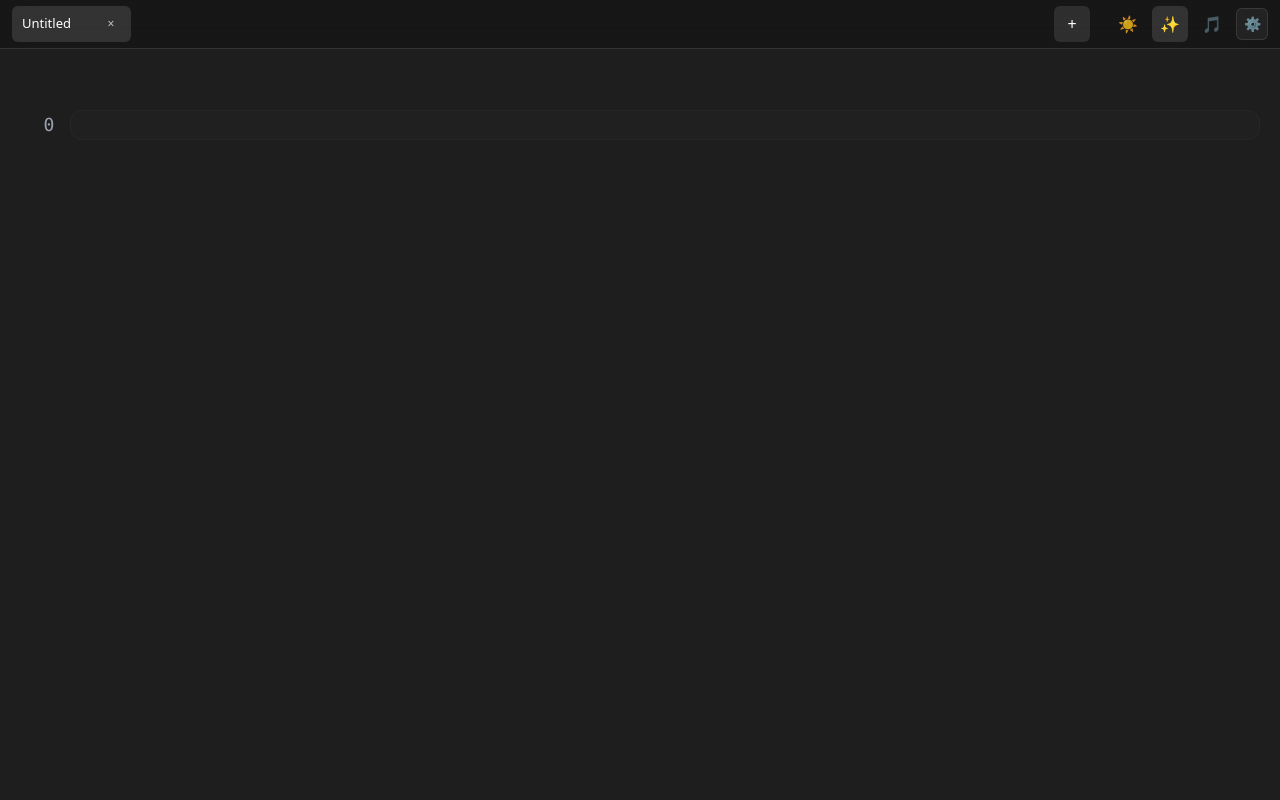
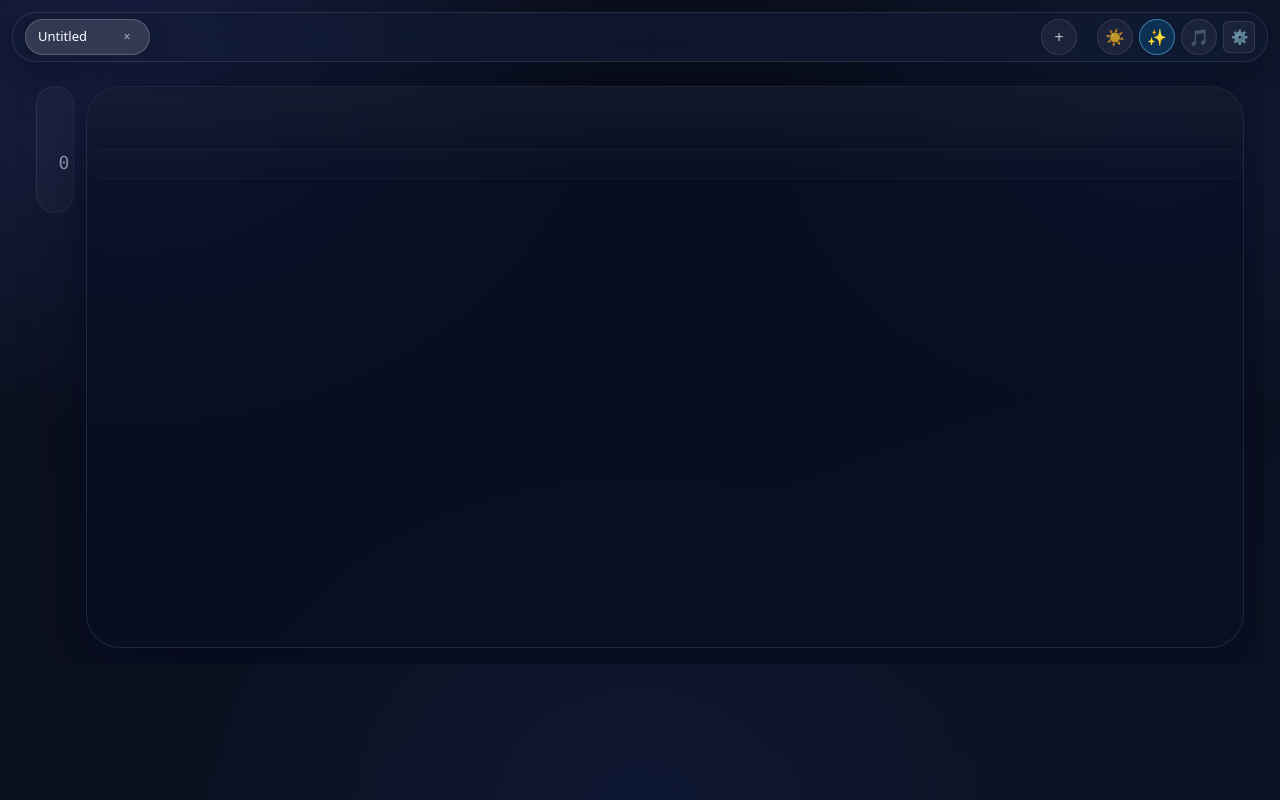
Before and after one commit to ClayTheMisfit/rhyme-lines, a Next.js app: page / in a window 1280 px wide. Built offline with nearby package versions, Linux system fonts and the light colour scheme.

Commit message:
Restyle editor shell with premium layered dark surfaces

```diff
--- a/src/app/globals.css
+++ b/src/app/globals.css
@@ -67,6 +67,7 @@
   --rl-muted: rgba(255, 255, 255, 0.62);
   --rl-border: rgba(255, 255, 255, 0.13);
   --rl-accent: rgba(56, 189, 248, 0.85);
+  --rl-surface-shadow: 0 30px 80px rgba(2, 8, 24, 0.48), 0 12px 28px rgba(8, 15, 36, 0.35);
 }
 
 /* Editor-specific variables */
@@ -77,6 +78,41 @@
 /* ----- Custom styles below ----- */
 
 @layer components {
+  .rl-surface-glass {
+    @apply border border-white/10 bg-white/6 backdrop-blur-xl;
+    box-shadow: var(--rl-surface-shadow);
+  }
+
+  .rl-surface-primary {
+    @apply rounded-[32px] border border-white/10 bg-white/6 backdrop-blur-xl;
+    box-shadow: var(--rl-surface-shadow);
+  }
+
+  .rl-surface-secondary {
+    @apply rounded-[26px] border border-white/10 bg-white/6 backdrop-blur-xl;
+    box-shadow: var(--rl-surface-shadow);
+  }
+
+  .rl-pill {
+    @apply inline-flex items-center rounded-full border border-white/10 bg-white/6 px-3 py-1 text-[11px] font-medium text-white/72 transition-colors;
+  }
+
+  .rl-pill[data-active="true"] {
+    @apply border-sky-300/45 bg-sky-400/18 text-sky-100;
+  }
+
+  .rl-pill:hover {
+    @apply bg-white/10 text-white;
+  }
+
+  .rl-micro-label {
+    @apply text-[10px] font-semibold uppercase tracking-[0.22em] text-white/45;
+  }
+
+  .rl-action-btn {
+    @apply inline-flex h-9 w-9 items-center justify-center rounded-full border border-white/10 bg-white/5 text-white/72 transition-all duration-150 hover:bg-white/12 hover:text-white focus-visible:outline-none focus-visible:ring-2 focus-visible:ring-sky-300/60;
+  }
+
   /* Subtle, compact syllable badge */
   .syllable-badge {
     @apply pointer-events-none select-none rounded-full bg-muted/70 text-muted-foreground ring-1 ring-border/50 shadow-sm;
@@ -144,15 +180,30 @@ html, body, #__next {
 }
 body {
   margin: 0;
+  position: relative;
 }
 
 /* Page background to match editor */
 body.bg-black {
-  background-color: #1e1e1e;  /* Same as editor background */
+  background-color: #0b1020;
+  color: rgba(255, 255, 255, 0.92);
 }
 
 body.bg-white {
   background-color: #ffffff;  /* Clean white for light theme */
+}
+
+body.bg-black::before {
+  content: '';
+  position: fixed;
+  inset: 0;
+  pointer-events: none;
+  z-index: -1;
+  background:
+    radial-gradient(45rem 35rem at 10% 8%, rgba(88, 108, 255, 0.18), transparent 66%),
+    radial-gradient(34rem 26rem at 90% 16%, rgba(56, 92, 190, 0.14), transparent 70%),
+    radial-gradient(36rem 28rem at 50% 100%, rgba(33, 59, 138, 0.16), transparent 76%),
+    linear-gradient(160deg, #0a0f1b 0%, #0b1020 52%, #0c1224 100%);
 }
 
 /* Editor line break preservation */
@@ -192,9 +243,11 @@ body.bg-white {
 
 /* Dark theme editor styling */
 body.bg-black .editor-surface {
-  background-color: #1e1e1e;  /* Rich dark gray background */
-  color: #d4d4d4;             /* High readability text color */
+  background-color: rgba(8, 15, 35, 0.7);
+  color: #dbe5ff;
   transition: background-color 150ms ease;
+  border: 1px solid rgba(255, 255, 255, 0.1);
+  box-shadow: var(--rl-surface-shadow);
 }
 
 body.bg-black .rl-editor {
@@ -296,6 +349,8 @@ body.bg-white .editor-surface {
   --rl-editor-pad-x: var(--rl-pad-inline);
   --rl-gutter-w: var(--rl-gutter-width);
   --rl-highlight-inset: 0.25rem;
+  border-radius: 34px;
+  overflow: hidden;
 }
 
 body.bg-white .rl-editor {
@@ -326,7 +381,7 @@ body.bg-white .rl-editor .line {
 .rl-editor .line {
   position: relative;
   z-index: 1;
-  border-radius: 6px;
+  border-radius: 10px;
   padding: var(--rl-line-pad-y) 0.25rem;
   margin: 0;
   transition: background-color 0.2s ease, color 0.2s ease;
@@ -352,6 +407,9 @@ body.bg-white .rl-editor .line {
   text-align: right;
   pointer-events: none;
   user-select: none;
+  border-radius: 20px;
+  background: rgba(255, 255, 255, 0.03);
+  border: 1px solid rgba(255, 255, 255, 0.08);
 }
 
 .gutterMirror-light {
@@ -359,7 +417,7 @@ body.bg-white .rl-editor .line {
 }
 
 .gutterMirror-dark {
-  color: #9ca3af; /* gray-400 */
+  color: rgba(203, 213, 235, 0.72);
 }
 
 /* Custom scrollbar styles */
@@ -392,7 +450,7 @@ body.bg-white .rl-editor .line {
 /* Thin themed scrollbar for rhyme suggestions panel */
 .thin-scrollbar {
   scrollbar-width: thin; /* Firefox */
-  scrollbar-color: hsl(220 13% 46%) transparent; /* gray-500 */
+  scrollbar-color: rgba(148, 163, 184, 0.48) transparent;
 }
 
 .thin-scrollbar::-webkit-scrollbar {
@@ -404,12 +462,12 @@ body.bg-white .rl-editor .line {
 }
 
 .thin-scrollbar::-webkit-scrollbar-thumb {
-  background: hsl(220 13% 46%); /* gray-500 */
+  background: rgba(148, 163, 184, 0.45);
   border-radius: 9999px;
 }
 
 .thin-scrollbar::-webkit-scrollbar-thumb:hover {
-  background: hsl(220 9% 46%); /* gray-600 */
+  background: rgba(148, 163, 184, 0.62);
 }
 
 /* Slider styling for editor settings */
--- a/src/app/layout.tsx
+++ b/src/app/layout.tsx
@@ -12,10 +12,10 @@ export const metadata: Metadata = {
 export default function RootLayout({ children }: { children: ReactNode }) {
   return (
     <html lang="en" suppressHydrationWarning>
-      <body className="antialiased bg-black text-white min-h-screen flex flex-col font-sans">
+      <body className="min-h-screen flex-col bg-black text-white antialiased font-sans">
         <Providers>
           <TopBar />
-          <main className="flex-1 flex min-h-0" style={{ paddingTop: 'var(--header-height, 48px)' }}>
+          <main className="flex min-h-0 flex-1" style={{ paddingTop: 'calc(var(--header-height, 48px) + 1rem)' }}>
             {children}
           </main>
         </Providers>
--- a/src/components/Editor.tsx
+++ b/src/components/Editor.tsx
@@ -994,7 +994,7 @@ const Editor = forwardRef<EditorHandle, EditorProps>(function Editor(
   )
 
   return (
-    <div className="flex w-full h-full">
+    <div className="flex h-full w-full">
       {/* Editor + overlay */}
       <div
         ref={containerRef}
@@ -1005,7 +1005,7 @@ const Editor = forwardRef<EditorHandle, EditorProps>(function Editor(
           maxWidth: 'calc(100% - var(--panel-right-offset, 0px))',
         }}
       >
-        <div className="editor-root relative">
+        <div className="editor-root relative py-3 md:py-4">
           <div className="rl-editor-grid">
             <LineTotalsOverlay
               lineTotals={lineTotals}
@@ -1015,6 +1015,7 @@ const Editor = forwardRef<EditorHandle, EditorProps>(function Editor(
             />
 
             <div ref={textColRef} className="editor-surface relative min-h-[70vh]">
+              <div className="pointer-events-none absolute inset-x-0 top-0 z-[1] h-20 bg-gradient-to-b from-white/[0.05] to-transparent" aria-hidden="true" />
               {/* Layer contract: highlight (z-0, inert) sits below text; badges (z-20, inert) float above; editable layer owns all focus. */}
               <div
                 className="pointer-events-none absolute inset-0 z-10"
--- a/src/components/EditorShell.tsx
+++ b/src/components/EditorShell.tsx
@@ -193,7 +193,7 @@ export default function EditorShell() {
   )
 
   return (
-    <div ref={shellRef} className="relative flex h-full w-full flex-col">
+    <div ref={shellRef} className="relative flex h-full w-full flex-col px-3 pb-3 pt-1 md:px-4 md:pb-4">
       {!ready ? (
         <div className="flex h-full w-full flex-1 min-h-0" aria-hidden />
       ) : (
--- a/src/components/TopBar.tsx
+++ b/src/components/TopBar.tsx
@@ -160,7 +160,7 @@ export default function TopBar() {
     <header
       ref={headerRef}
       data-testid="editor-header"
-      className="fixed left-0 right-0 top-0 flex min-h-12 items-center justify-between gap-3 border-b border-[color:var(--rl-border)] bg-black/22 px-3 py-1.5 backdrop-blur-lg"
+      className="fixed left-3 right-3 top-3 flex min-h-12 items-center justify-between gap-3 rounded-[24px] border border-white/10 bg-[#111a34]/68 px-3 py-1.5 shadow-[0_16px_40px_rgba(3,8,23,0.45)] backdrop-blur-xl"
       style={{ zIndex: layers.topBar }}
     >
       <div className="min-w-0 flex-1">
@@ -181,7 +181,7 @@ export default function TopBar() {
             <Tooltip>
               <TooltipTrigger asChild>
                 <span
-                  className="inline-flex h-9 w-9 items-center justify-center rounded-md text-sm text-rose-300 ring-1 ring-rose-300/45"
+                  className="inline-flex h-9 w-9 items-center justify-center rounded-full border border-rose-300/45 bg-rose-500/12 text-sm text-rose-300"
                   aria-label={`Save failed${lastError ? `: ${lastError}` : ''}`}
                 >
                   !
@@ -198,7 +198,7 @@ export default function TopBar() {
           whileTap={{ scale: 0.97 }}
           transition={{ duration: 0.12 }}
           onClick={toggleTheme}
-          className="inline-flex h-9 w-9 items-center justify-center rounded-md text-base text-white/80 transition-colors duration-100 hover:bg-white/8 hover:text-white focus-visible:outline-none focus-visible:ring-2 focus-visible:ring-white/45"
+          className="rl-action-btn text-base"
           title="Toggle theme"
           aria-label="Toggle theme"
         >
@@ -212,8 +212,8 @@ export default function TopBar() {
           transition={{ duration: 0.12 }}
           onClick={toggleRhymeDecorations}
           className={cx(
-            'inline-flex h-9 w-9 items-center justify-center rounded-md text-base transition duration-100 focus-visible:outline-none focus-visible:ring-2 focus-visible:ring-white/45',
-            showRhymeDecorations ? 'bg-white/12 text-white' : 'text-white/80 hover:bg-white/8 hover:text-white'
+            'rl-action-btn text-base',
+            showRhymeDecorations && 'border-sky-300/45 bg-sky-500/18 text-sky-100'
           )}
           title={showRhymeDecorations ? 'Hide rhyme highlights' : 'Show rhyme highlights'}
           aria-label={showRhymeDecorations ? 'Hide rhyme highlights' : 'Show rhyme highlights'}
@@ -229,8 +229,8 @@ export default function TopBar() {
           transition={{ duration: 0.12 }}
           onClick={togglePanel}
           className={cx(
-            'inline-flex h-9 w-9 items-center justify-center rounded-md text-base transition duration-100 focus-visible:outline-none focus-visible:ring-2 focus-visible:ring-white/45',
-            panelVisible ? 'bg-white/12 text-white' : 'text-white/80 hover:bg-white/8 hover:text-white'
+            'rl-action-btn text-base',
+            panelVisible && 'border-sky-300/45 bg-sky-500/18 text-sky-100'
           )}
           title={panelVisible ? 'Hide rhyme panel' : 'Show rhyme panel'}
           aria-label={panelVisible ? 'Hide rhyme panel' : 'Show rhyme panel'}
--- a/src/components/panels/DockablePanel.tsx
+++ b/src/components/panels/DockablePanel.tsx
@@ -31,7 +31,7 @@ type Props = {
 }
 
 const headerButtonClass =
-  "inline-flex h-8 w-8 items-center justify-center rounded-md text-sm leading-none text-slate-500 transition-colors hover:bg-slate-100 hover:text-slate-900 focus-visible:outline-none focus-visible:ring-2 focus-visible:ring-sky-400/70 focus-visible:ring-offset-2 focus-visible:ring-offset-white motion-reduce:transition-none dark:text-slate-300 dark:hover:bg-white/10 dark:hover:text-slate-100 dark:focus-visible:ring-offset-slate-900"
+  "inline-flex h-8 w-8 items-center justify-center rounded-full border border-white/10 bg-white/5 text-sm leading-none text-white/70 transition-colors hover:bg-white/12 hover:text-white focus-visible:outline-none focus-visible:ring-2 focus-visible:ring-sky-300/60 motion-reduce:transition-none"
 
 export function DockablePanel({
   title,
@@ -51,9 +51,9 @@ export function DockablePanel({
   panelProps,
 }: Props) {
   const header = (
-    <div className="flex h-11 items-center justify-between border-b border-slate-200/60 bg-white/70 px-2 backdrop-blur dark:border-slate-700/60 dark:bg-slate-900/70">
+    <div className="flex h-12 items-center justify-between border-b border-white/10 bg-[#0d1732]/72 px-3 backdrop-blur">
       <div
-        className="rhyme-panel-drag-handle px-2 text-[11px] font-semibold uppercase tracking-wide text-slate-500/90 dark:text-slate-300/80 cursor-move select-none"
+        className="rhyme-panel-drag-handle rl-micro-label cursor-move select-none px-1.5"
         aria-label="Move rhyme panel"
       >
         {title}
@@ -79,7 +79,7 @@ export function DockablePanel({
   )
 
   const basePanelClasses =
-    "border border-slate-200/60 rounded-xl shadow-xl bg-white text-slate-900 flex flex-col dark:border-slate-700/60 dark:bg-slate-900 dark:text-slate-100" +
+    "flex flex-col rounded-[30px] border border-white/10 bg-[#0a142d]/72 text-white shadow-[0_24px_56px_rgba(2,8,24,0.52)] backdrop-blur-xl" +
     (className ? ` ${className}` : "")
   const panelClasses = panelProps?.className
     ? `${basePanelClasses} ${panelProps.className}`
--- a/src/components/tabs/TabBar.tsx
+++ b/src/components/tabs/TabBar.tsx
@@ -81,8 +81,10 @@ export function TabBar({ tabs, activeTabId, saveStatus, onNew, onSelect, onClose
                 role="tab"
                 aria-selected={isActive}
                 className={cx(
-                  'group relative flex min-h-9 items-center gap-2 rounded-md px-2.5 py-1 text-[13px] transition-colors whitespace-nowrap focus-visible:outline-none focus-visible:ring-2 focus-visible:ring-white/45',
-                  isActive ? 'bg-white/12 text-white' : 'text-white/70 hover:bg-white/6',
+                  'group relative flex min-h-9 items-center gap-2 rounded-full border px-3 py-1 text-[13px] transition-colors whitespace-nowrap focus-visible:outline-none focus-visible:ring-2 focus-visible:ring-sky-300/60',
+                  isActive
+                    ? 'border-white/18 bg-white/14 text-white shadow-[0_8px_20px_rgba(0,0,0,0.22)]'
+                    : 'border-transparent text-white/65 hover:border-white/10 hover:bg-white/7',
                   tab.isDirty && !isActive && 'text-white/85'
                 )}
                 onClick={() => onSelect(tab.id)}
@@ -91,7 +93,7 @@ export function TabBar({ tabs, activeTabId, saveStatus, onNew, onSelect, onClose
                 {isEditing ? (
                   <input
                     ref={inputRef}
-                    className="w-32 rounded bg-white/10 px-1 py-0.5 text-[13px] outline-none ring-1 ring-white/30"
+                    className="w-32 rounded-full border border-white/18 bg-white/8 px-2 py-0.5 text-[13px] outline-none"
                     value={draftTitle}
                     onChange={(event) => setDraftTitle(event.target.value)}
                     onBlur={commitRename}
@@ -123,7 +125,7 @@ export function TabBar({ tabs, activeTabId, saveStatus, onNew, onSelect, onClose
                 <span
                   role="button"
                   aria-label={`Close tab ${tab.title}`}
-                  className="ml-1 inline-flex h-5 w-5 items-center justify-center rounded-full text-xs text-white/70 transition hover:bg-white/10"
+                  className="ml-1 inline-flex h-5 w-5 items-center justify-center rounded-full text-xs text-white/60 transition hover:bg-white/12 hover:text-white"
                   onClick={(event) => {
                     event.stopPropagation()
                     onClose(tab.id)
@@ -139,7 +141,7 @@ export function TabBar({ tabs, activeTabId, saveStatus, onNew, onSelect, onClose
 
       <button
         type="button"
-        className="inline-flex h-9 w-9 items-center justify-center rounded-md bg-white/10 text-base text-white transition duration-100 hover:bg-white/20 focus-visible:outline-none focus-visible:ring-2 focus-visible:ring-white/45"
+        className="rl-action-btn text-base"
         onClick={onNew}
         aria-label="Add tab"
       >
```
Also changed, not shown: src/components/rhyme/RhymeSuggestionsPanel.tsx (+36 -36 lines).
